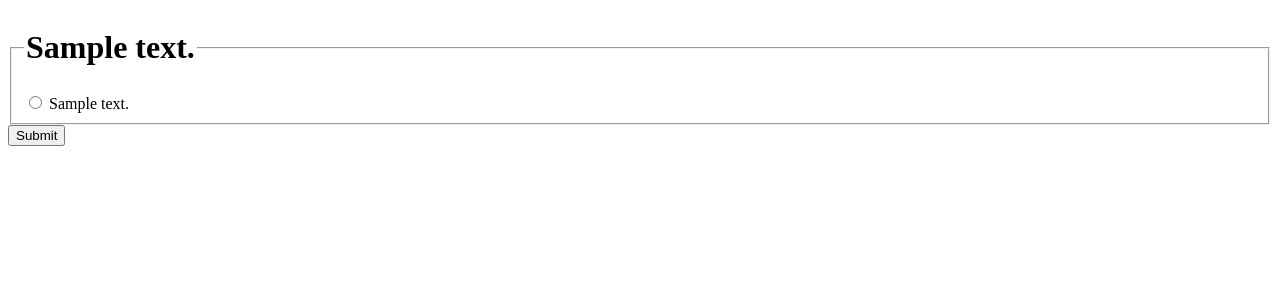
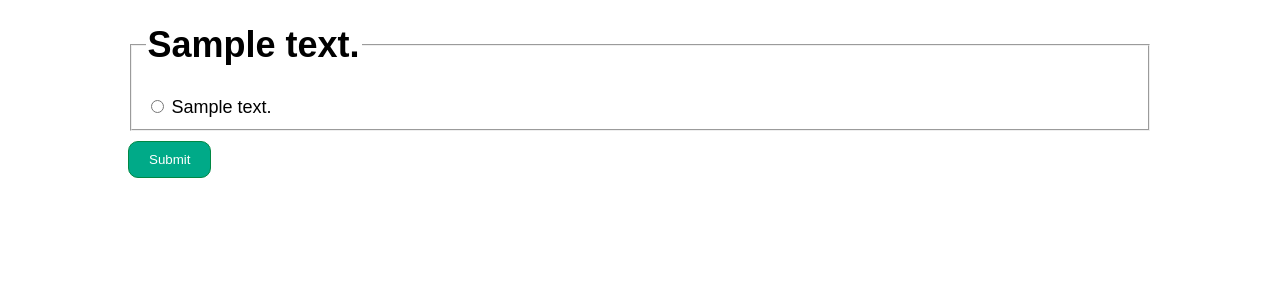
Before and after one commit to selunders/pollSite, a Django app: page /polls/1/ in a window 1280 px wide. Shown: the top 300 px of the page. Run offline with Django 4.2, Linux system fonts and the light colour scheme; tables that the repository leaves empty hold one stand-in row (values such as "Sample post").

Commit message:
Add basic styling to site, link templates to style.css

```diff
--- a/polls/static/polls/style.css
+++ b/polls/static/polls/style.css
@@ -0,0 +1,22 @@
+body {
+   font-size: 18px;
+   font-family: 'hack', sans-serif;
+   width: 80%;
+   margin: 0 auto;
+}
+
+li a {
+   color: green;
+}
+
+fieldset {
+   margin-bottom: 10px;
+}
+
+.btn {
+   padding: 10px 20px;
+   border: 1px solid #008844;
+   border-radius: 10px;
+   background-color: #00AA88;
+   color: white;
+}
--- a/polls/templates/polls/detail.html
+++ b/polls/templates/polls/detail.html
@@ -1,13 +1,14 @@
 <!DOCTYPE html>
 <html lang="en">
     <head>
+	{% load static %}
         <meta charset="utf-8"/>
         <meta http-equiv="X-UA-Compatible" content="IE=edge"/>
         <title>Poll Site | Q{{ question.id }}</title>
         <meta name="description" content=""/>
         <meta name="keywords" content="polls, poll site"/>
         <meta name="viewport" content="width=device-width, initial-scale=1"/>
-        <link rel="stylesheet" href=""/>
+        <link rel="stylesheet" type="text/css" href="{% static 'polls/style.css' %}"/>
     </head>
     <body>
         {% comment %} <h1>{{ question.question_text }}</h1> {% endcomment %}
@@ -34,7 +35,7 @@
                     <br/>
                 {% endfor %}
             </fieldset>
-            <button>Submit</button>
+            <button class="btn">Submit</button>
         </form>
         {% comment %} <script src="" async defer></script> {% endcomment %}
     </body>
--- a/polls/templates/polls/index.html
+++ b/polls/templates/polls/index.html
@@ -1,15 +1,19 @@
 <!DOCTYPE html>
 <html lang="en">
     <head>
+	{% load static %}
         <meta charset="utf-8"/>
         <meta http-equiv="X-UA-Compatible" content="IE=edge"/>
         <title>Poll Site</title>
         <meta name="description" content=""/>
         <meta name="keywords" content="polls, poll site"/>
         <meta name="viewport" content="width=device-width, initial-scale=1"/>
-        <link rel="stylesheet" href=""/>
+        <link rel="stylesheet" type="text/css" href="{% static 'polls/style.css' %}"/>
     </head>
     <body>
+	<header>
+		<h1>Recent Polls:</h1>
+	</header>
         {% if latest_question_list %}
             <ul>
                 {% for question in latest_question_list %}
--- a/polls/templates/polls/results.html
+++ b/polls/templates/polls/results.html
@@ -1,13 +1,14 @@
 <!DOCTYPE html>
 <html lang="en">
     <head>
+	{% load static %}
         <meta charset="utf-8"/>
         <meta http-equiv="X-UA-Compatible" content="IE=edge"/>
         <title>Results | Q{{ question.id }}</title>
         <meta name="description" content=""/>
         <meta name="keywords" content="polls, poll site"/>
         <meta name="viewport" content="width=device-width, initial-scale=1"/>
-        <link rel="stylesheet" href=""/>
+        <link rel="stylesheet" type="text/css" href="{% static 'polls/style.css' %}"/>
     </head>
     <body>
         <h1>{{ question.question_text }}</h1>
```
